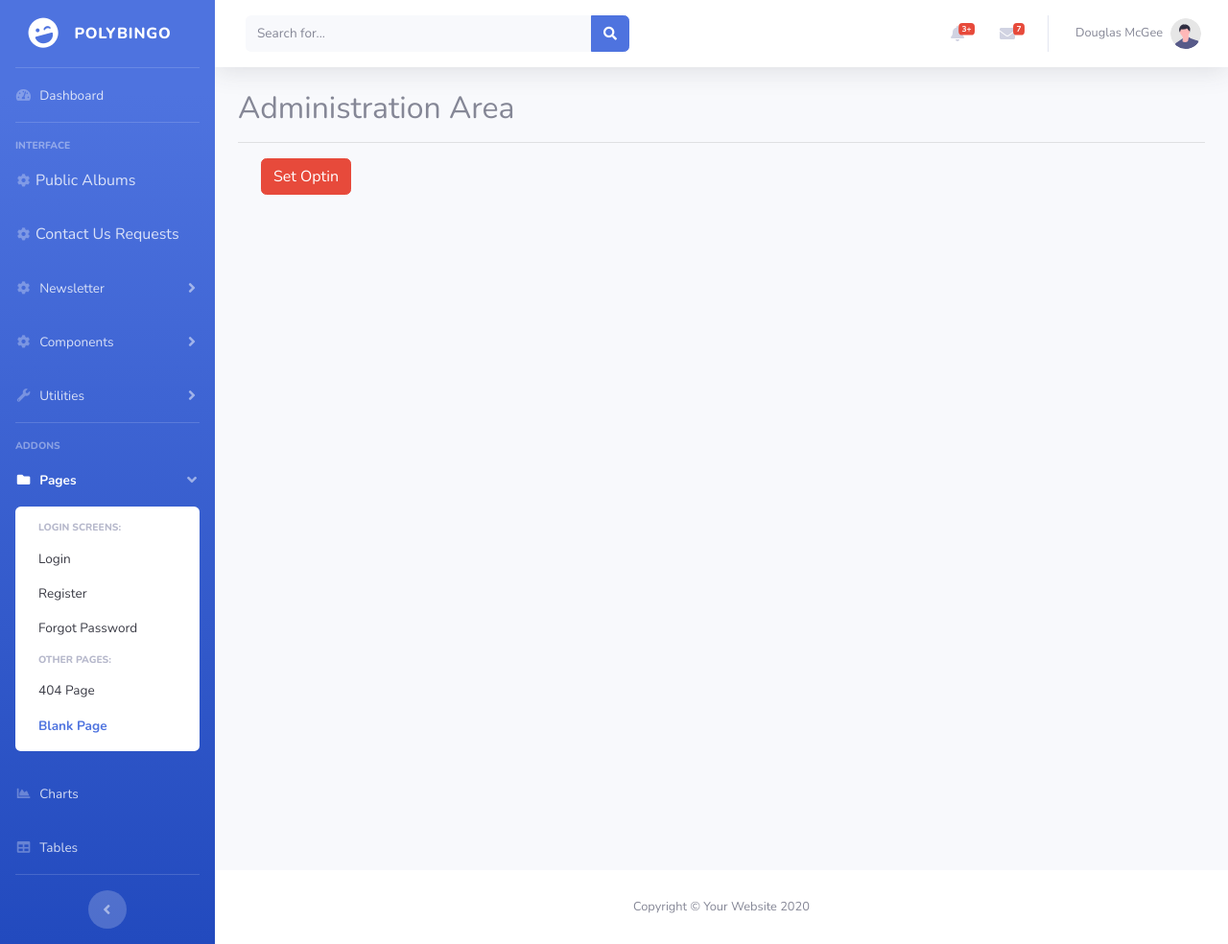
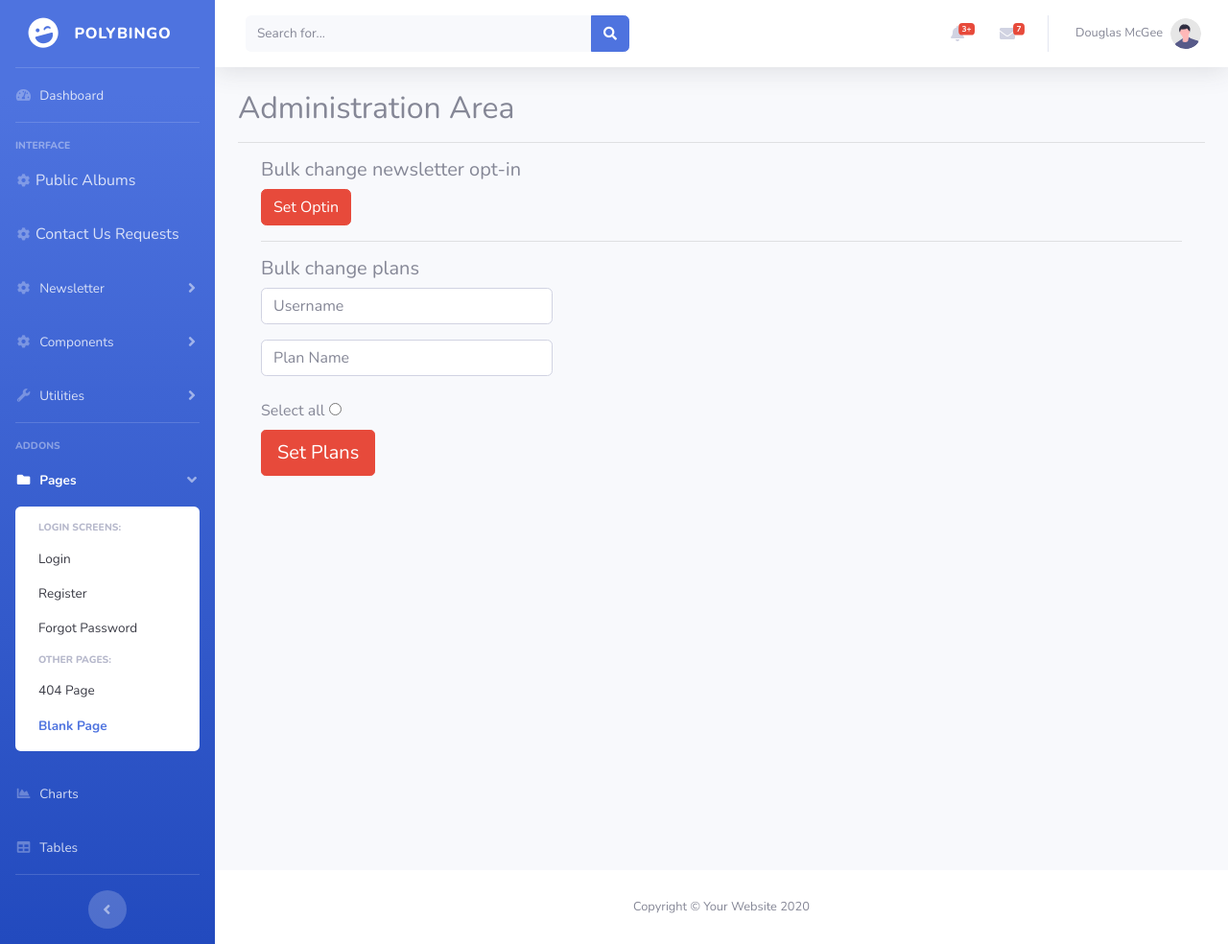
Before and after one commit to ashaffir/bingo, a Django app: template administration/templates/administration/admin-home.html in a window 1280 px wide. Shown: the whole page at 96% size. Run offline with Django 3.2, Linux system fonts and the light colour scheme; the template is opened without the code that fills it, so the values that code supplies are empty; some libraries are stand-ins or nearby versions.

Commit message:
allauth dbg and administration set plan

```diff
--- a/administration/templates/administration/admin-home.html
+++ b/administration/templates/administration/admin-home.html
@@ -3,13 +3,25 @@
 <h2>Administration Area</h1>
     <hr>
 <div class="container">
-    <div class="row">
-        <div class="col-md">
-            <form action="" enctype="multipart/form-data" method="POST">
-                {% csrf_token %}
-                <button type="submit" name="optin" class="btn btn-danger" >Set Optin</button>
-            </form>
+    <form action="" enctype="multipart/form-data" method="POST" class="form-group">
+        {% csrf_token %}
+        <h5>Bulk change newsletter opt-in</h5>
+        <div class="row">
+            <div class="col-md">
+                    <button type="submit" name="optin" class="btn btn-danger" >Set Optin</button>
+            </div>
         </div>
+        <hr>
+        <h5>Bulk change plans</h5>
+        <div class="row">
+            <div class="col-md-4">
+                <input type="text" name="username" class="form-control mb-3" placeholder="Username">
+                <input type="text" name="plan_name" class="form-control" placeholder="Plan Name" required>
+                <label for="select_all" class="mt-4">Select all</label>
+                <input type="radio" name="select_all" id="select_all"><br>
+                <button type="submit" name="set_plan" class="btn btn-lg btn-danger" >Set Plans</button>
+            </div>
+        </div>
+    </form>
     </div>
-</div>
 {% endblock content %}
--- a/administration/templates/administration/base.html
+++ b/administration/templates/administration/base.html
@@ -183,6 +183,7 @@
 
             <!-- Main Content -->
             <div id="content">
+                {% include 'users/partials/_inner_messages.html' %}
 
                 <!-- Topbar -->
                 <nav class="navbar navbar-expand navbar-light bg-white topbar mb-4 static-top shadow">
@@ -205,8 +206,6 @@
                             </div>
                         </div>
                     </form>
-
-                    {% include 'administration/partials/_messages.html' %}
 
                     <!-- Topbar Navbar -->
                     <ul class="navbar-nav ml-auto">
--- a/bingo_project/settings.py
+++ b/bingo_project/settings.py
@@ -130,6 +130,7 @@ USERNAME_FIELD = 'email'
 ACCOUNT_AUTHENTICATION_METHOD = 'email'
 ACCOUNT_EMAIL_REQUIRED = True
 ACCOUNT_UNIQUE_EMAIL = True
+ACCOUNT_EMAIL_VERIFICATION = 'none'
 ACCOUNT_USERNAME_REQUIRED = False
 SOCIALACCOUNT_EMAIL_REQUIRED = True
 ACCOUNT_DEFAULT_HTTP_PROTOCOL = 'https'
--- a/users/admin.py
+++ b/users/admin.py
@@ -6,7 +6,7 @@ from .models import User
 @admin.register(User)
 class UserAdmin(ImportExportModelAdmin):
 
-    list_display = ('pk', 'email', 'name', 'phone', 'balance','spent','country','joined','newsletter_optin',)
+    list_display = ('pk', 'email', 'name', 'plan_name','spent','country','joined','newsletter_optin',)
     search_fields = ('name', 'username',)
     ordering = ('-name',)
 
```
Also changed, not shown: administration/views.py (+25 -0 lines).
